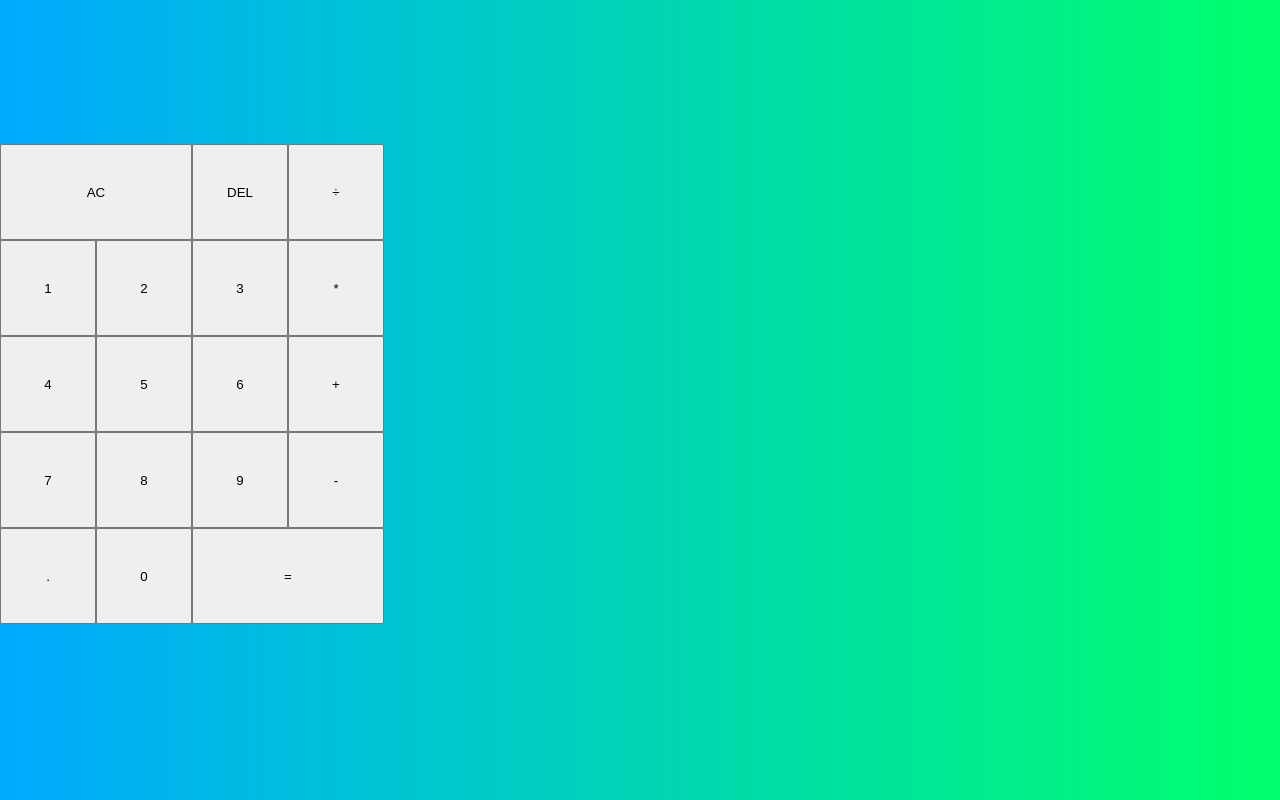
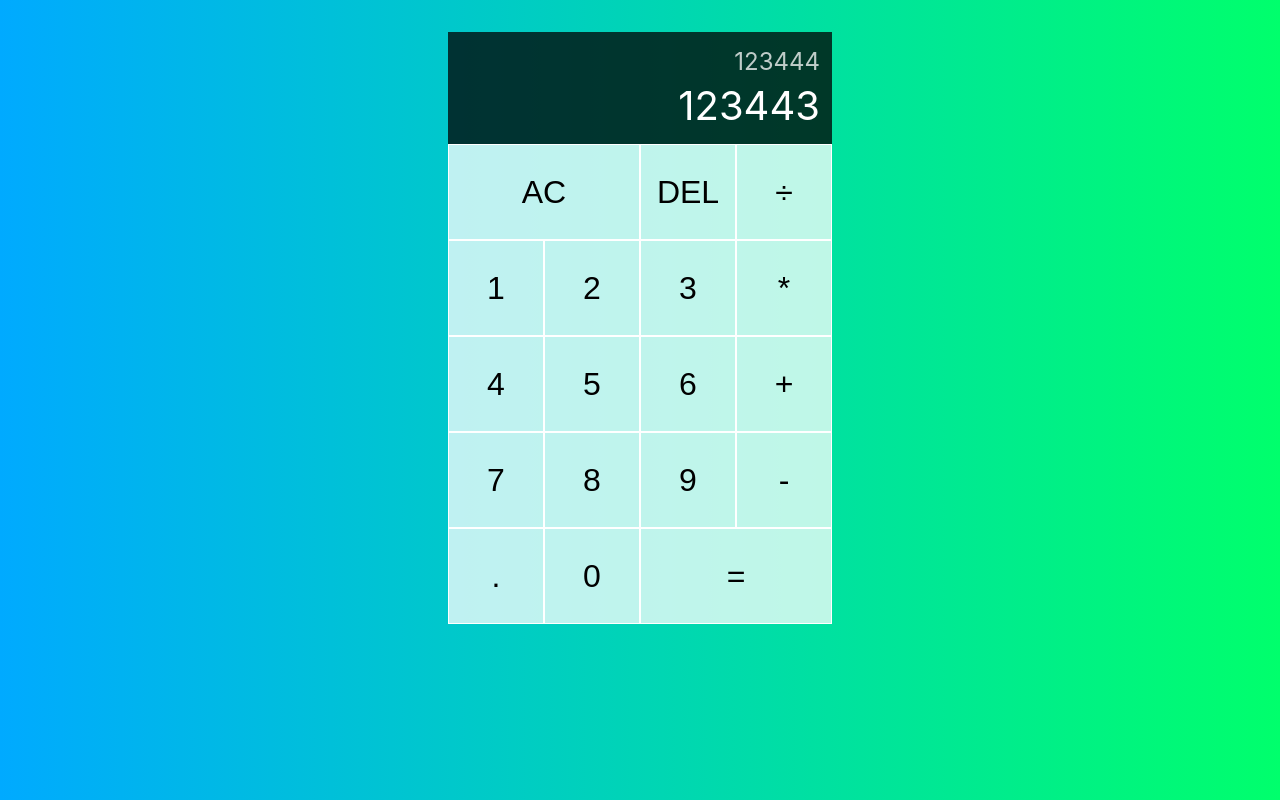
Before and after one commit to aminerve/react-calculator-app, a React (Create React App) app: page / in a window 1280 px wide. Built offline with nearby package versions, Linux system fonts and the light colour scheme.

Commit message:
css complete

```diff
--- a/src/components/Calculator.js
+++ b/src/components/Calculator.js
@@ -5,8 +5,8 @@
   return (
     <div className='calculator-grid'>
         <div className='output'>
-            <div className='previous-operand'></div>
-            <div className='current-operand'></div>
+            <div className='previous-operand'>123444</div>
+            <div className='current-operand'>123443</div>
         </div>
         <button className='span-two'>AC</button>
         <button>DEL</button>
--- a/src/styles/calculator.css
+++ b/src/styles/calculator.css
@@ -10,6 +10,7 @@
 .calculator-grid {
     display: grid;
     margin-top: 2rem;
+    justify-content: center;
     grid-template-columns: repeat(4,6rem);
     grid-template-rows: minmax(7rem, auto) repeat(5, 6rem);
 }
@@ -20,4 +21,31 @@
 
 .output {
     grid-column: 1 / -1;
+    background-color: rgba(0, 0, 0, .75);
+    display: flex;
+    flex-direction: column;
+    align-items: flex-end;
+    justify-content: space-around;
+    padding: .75rem;
+    word-wrap: break-word;
+    word-break: break-all;
 }
+.output .previous-operand {
+    color: rgba(255, 255, 255, .75);
+    font-size: 1.5rem;
+}
+.output .current-operand {
+    color: white;
+    font-size: 2.5rem;
+}
+
+.calculator-grid > button {
+    cursor: pointer;
+    font-size: 2rem;
+    border: 1px solid white;
+    outline: none;
+    background-color: rgba(255, 255, 255, .75);
+}
+.calculator-grid > button:hover {
+    background-color: rgba(255, 255, 255, .85);
+}
```
